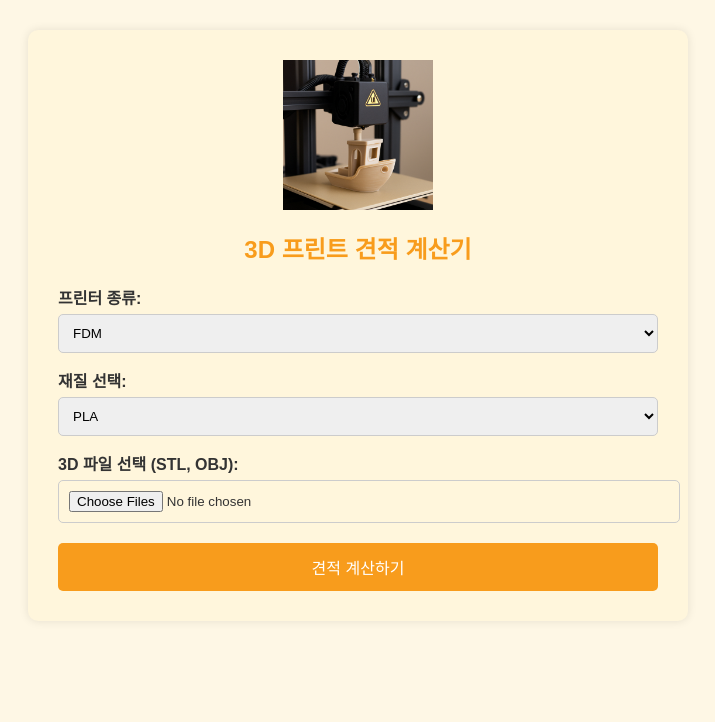
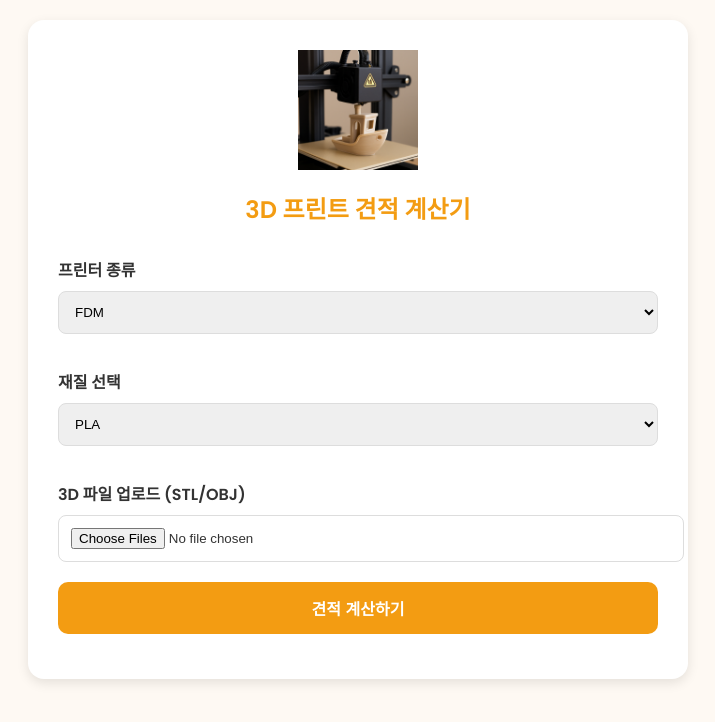
Before and after one commit to 3dthebalance/3dthebalance, a Flask app: page / in a window 1280 px wide. Shown: the top 722 px of the page, without its empty margins (282-997 px from the left). Run offline with Flask 3, Linux system fonts and the light colour scheme; parts of the project's set-up code (start-up, migrations or seed data) failed here and were passed over.

Commit message:
Update index.html

```diff
--- a/templates/index.html
+++ b/templates/index.html
@@ -4,175 +4,158 @@
   <meta charset="UTF-8">
   <meta name="viewport" content="width=device-width, initial-scale=1.0">
   <title>3D 프린트 견적 계산기</title>
-    <link rel="stylesheet" href="https://cdnjs.cloudflare.com/ajax/libs/font-awesome/6.0.0-beta3/css/all.min.css">
+  <link href="https://fonts.googleapis.com/css2?family=Poppins:wght@400;600&display=swap" rel="stylesheet">
   <style>
     body {
-            font-family: 'Arial', sans-serif;
-            background-color: #fef7e5;
+      font-family: 'Poppins', sans-serif;
+      background-color: #fef9f3;
       color: #333;
       margin: 0;
-            padding: 0;
+      padding: 20px;
     }
     .container {
       max-width: 600px;
-            margin: 30px auto;
+      margin: auto;
+      background: #fff;
+      border-radius: 16px;
+      box-shadow: 0 4px 12px rgba(0, 0, 0, 0.1);
       padding: 30px;
-            background-color: #fff6dc;
-            border-radius: 10px;
-            box-shadow: 0 0 10px rgba(0,0,0,0.1);
     }
-        h2 {
+    .header-img {
+      display: block;
+      margin: 0 auto 20px;
+      max-width: 120px;
+    }
+    h1 {
       text-align: center;
-            color: #f89c1c;
+      color: #f39c12;
+      margin-bottom: 30px;
+      font-size: 24px;
     }
     label {
+      font-weight: 600;
+      margin-top: 15px;
       display: block;
-            margin-top: 15px;
-            font-weight: bold;
     }
     select, input[type="file"] {
       width: 100%;
-            padding: 10px;
-            margin-top: 5px;
-            border: 1px solid #ccc;
-            border-radius: 5px;
+      padding: 12px;
+      margin-top: 8px;
+      margin-bottom: 20px;
+      border-radius: 8px;
+      border: 1px solid #ddd;
     }
     button {
-            display: block;
       width: 100%;
-            padding: 12px;
-            margin-top: 20px;
-            background-color: #f89c1c;
+      padding: 14px;
+      background-color: #f39c12;
       color: white;
+      font-weight: 600;
       border: none;
-            border-radius: 5px;
-            cursor: pointer;
+      border-radius: 10px;
       font-size: 16px;
+      transition: background-color 0.3s ease;
+    }
+    button:hover {
+      background-color: #e67e22;
     }
     table {
       width: 100%;
       border-collapse: collapse;
-            margin-top: 20px;
+      margin-top: 30px;
+      font-size: 14px;
     }
     th, td {
-            padding: 10px;
-            border: 1px solid #ddd;
+      padding: 12px;
+      border-bottom: 1px solid #eee;
       text-align: center;
     }
-        th {
-            background-color: #ffe3a3;
-        }
-        #total-price {
+    .total {
+      margin-top: 15px;
       text-align: right;
-            margin-top: 10px;
       font-weight: bold;
+      font-size: 16px;
     }
   </style>
 </head>
 <body>
   <div class="container">
-    <img src="/static/printing.png" alt="3D 프린터 이미지" style="width: 150px; display: block; margin: 0 auto;">
-    <h2>3D 프린트 견적 계산기</h2>
-    <form id="upload-form">
-        <label for="printer">프린터 종류:</label>
-        <select name="printer" id="printer">
+    <img src="static/printing.png" alt="3D 프린터 이미지" class="header-img">
+    <h1>3D 프린트 견적 계산기</h1>
+
+    <label for="printer">프린터 종류</label>
+    <select id="printer">
       <option value="FDM">FDM</option>
       <option value="SLA">SLA</option>
     </select>
 
-        <label for="material">재질 선택:</label>
-        <select name="material" id="material">
-            <!-- 재질 옵션은 자바스크립트에서 동적으로 삽입 -->
-        </select>
+    <label for="material">재질 선택</label>
+    <select id="material"></select>
 
-        <label for="file">3D 파일 선택 (STL, OBJ):</label>
-        <input type="file" id="file" name="file" multiple required>
+    <label for="file">3D 파일 업로드 (STL/OBJ)</label>
+    <input type="file" id="file" name="file" multiple>
 
-        <button type="submit">견적 계산하기</button>
-    </form>
+    <button onclick="calculateEstimate()">견적 계산하기</button>
 
-    <div id="result-section" style="display:none;">
-        <table id="result-table"></table>
-        <p id="total-price">총 합계: <span id="final-price">0</span>원</p>
-        <form id="order-form" method="GET" action="/order">
-            <input type="hidden" name="estimate" id="hidden-estimate">
-            <button type="submit">주문하기</button>
-        </form>
-    </div>
+    <table id="resultTable" style="display: none;">
+      <thead>
+        <tr>
+          <th>파일명</th>
+          <th>부피 (cm³)</th>
+          <th>크기 (X×Y×Z mm)</th>
+          <th>예상 견적 (원)</th>
+        </tr>
+      </thead>
+      <tbody id="resultBody"></tbody>
+    </table>
+    <div class="total" id="totalCost"></div>
   </div>
 
   <script>
-    const materialOptions = {
+    const materials = {
       FDM: ['PLA', 'ABS', 'TPU', 'PETG'],
       SLA: ['강화레진', '투명레진']
     };
 
-    function updateMaterialOptions(printerType) {
-        const materialSelect = document.getElementById('material');
-        materialSelect.innerHTML = '';
-        materialOptions[printerType].forEach(material => {
-            const option = document.createElement('option');
-            option.value = material;
-            option.textContent = material;
-            materialSelect.appendChild(option);
-        });
+    const printerSelect = document.getElementById("printer");
+    const materialSelect = document.getElementById("material");
+
+    function updateMaterialOptions() {
+      const type = printerSelect.value;
+      materialSelect.innerHTML = materials[type].map(m => `<option value="${m}">${m}</option>`).join('');
     }
 
-    document.getElementById('printer').addEventListener('change', function () {
-        updateMaterialOptions(this.value);
-    });
+    printerSelect.addEventListener('change', updateMaterialOptions);
+    updateMaterialOptions();
 
-    // 초기화 시 기본 옵션 설정
-    document.addEventListener('DOMContentLoaded', function () {
-        updateMaterialOptions(document.getElementById('printer').value);
-    });
+    function calculateEstimate() {
+      const formData = new FormData();
+      const files = document.getElementById("file").files;
+      const printer = document.getElementById("printer").value;
+      const material = document.getElementById("material").value;
 
-    document.getElementById('upload-form').addEventListener('submit', function (e) {
-        e.preventDefault();
+      for (const file of files) {
+        formData.append("file", file);
+      }
+      formData.append("printer", printer);
+      formData.append("material", material);
 
-        const formData = new FormData(this);
-
-        fetch('/upload', {
-            method: 'POST',
+      fetch("/upload", {
+        method: "POST",
         body: formData
       })
       .then(res => res.json())
       .then(data => {
-                const table = document.getElementById('result-table');
-                const finalPrice = document.getElementById('final-price');
-                const hiddenEstimate = document.getElementById('hidden-estimate');
-                const resultSection = document.getElementById('result-section');
-
-                let total = data.total;
-                finalPrice.textContent = total.toLocaleString();
-                hiddenEstimate.value = total;
-                resultSection.style.display = 'block';
-
-                table.innerHTML = `
-                    <tr>
-                        <th>파일명</th>
-                        <th>부피 (cm³)</th>
-                        <th>X (mm)</th>
-                        <th>Y (mm)</th>
-                        <th>Z (mm)</th>
-                        <th>예상 견적 (원)</th>
-                    </tr>
-                `;
-
-                data.estimates.forEach(file => {
-                    table.innerHTML += `
-                        <tr>
-                            <td>${file.filename}</td>
-                            <td>${file.volume}</td>
-                            <td>${file.x}</td>
-                            <td>${file.y}</td>
-                            <td>${file.z}</td>
-                            <td>${file.estimate.toLocaleString()}</td>
-                        </tr>
-                    `;
+        const tbody = document.getElementById("resultBody");
+        tbody.innerHTML = "";
+        data.estimates.forEach(item => {
+          const row = `<tr><td>${item.filename}</td><td>${item.volume}</td><td>${item.x}×${item.y}×${item.z}</td><td>${item.estimate.toLocaleString()}</td></tr>`;
+          tbody.innerHTML += row;
         });
+        document.getElementById("resultTable").style.display = "table";
+        document.getElementById("totalCost").innerText = `총 합계: ${data.total.toLocaleString()}원`;
       });
-    });
+    }
   </script>
 </body>
 </html>
```
Lines whose indentation alone changed are shown as unchanged.
